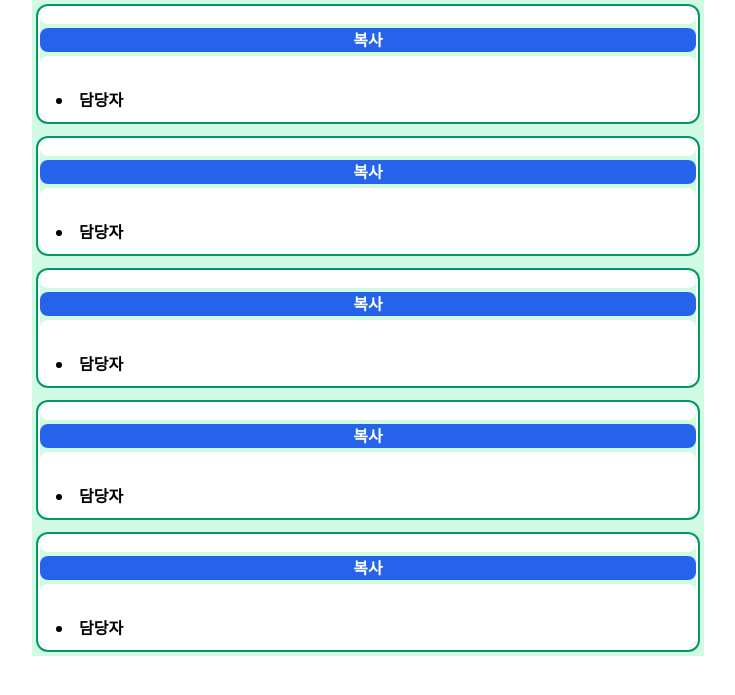
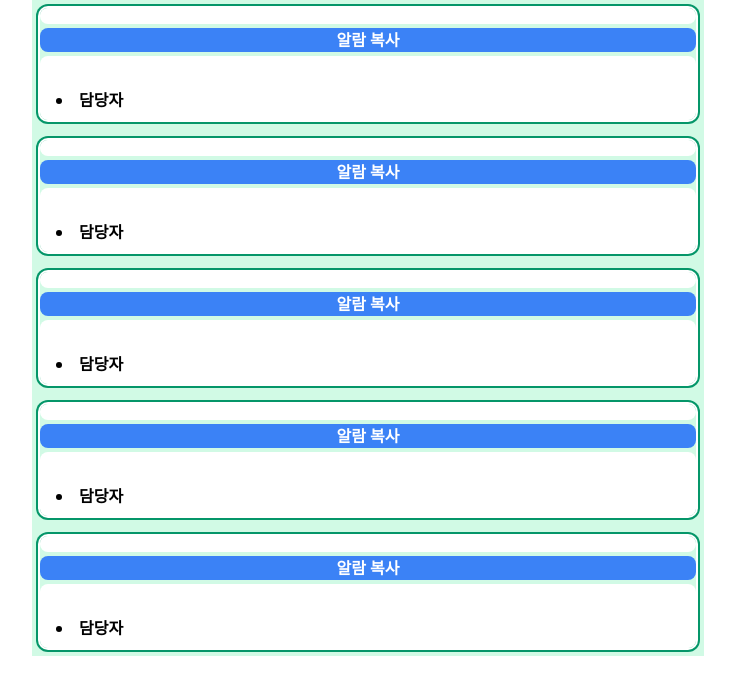
Before and after one commit to sq1533/acUpgrade, a FastAPI app: page /home in a window 1280 px wide. Shown: the top 695 px of the page, without its empty margins (272-1007 px from the left). Run offline with FastAPI, Linux system fonts and the light colour scheme; data that the repository does not hold is empty; some libraries are stand-ins or nearby versions.

Commit message:
feat : style 수정_1일차

```diff
--- a/templates/home.html
+++ b/templates/home.html
@@ -10,7 +10,7 @@
     <div class="flex flex-col bg-green-100 space-y-5 mx-auto max-w-2xl py-2 px-2 font-sans leading-normal">
         <div class="rounded-lg ring-2 ring-offset-2 ring-green-600 space-y-1">
             <div class="rounded-lg py-2 px-4 bg-white" id="alarm1" hx-get="/alarm_1" hx-trigger="load, every 2s"></div>
-            <button class="rounded-lg w-full bg-blue-600 font-bold text-white" onclick="copyText('alarm1')">복사</button>
+            <button class="rounded-lg w-full bg-blue-500 font-bold text-white" onclick="copyText('alarm1')">알람 복사</button>
             <div class="box-border rounded-lg py-2 px-4 bg-white">
                 <div hx-get="/alarm_1_info" hx-trigger="load, every 2s"></div><br>
                 <li class="font-bold">담당자</li>
@@ -19,7 +19,7 @@
         </div>
         <div class="rounded-lg ring-2 ring-offset-2 ring-green-600 space-y-1">
             <div class="rounded-lg py-2 px-4 bg-white" id="alarm2" hx-get="/alarm_2" hx-trigger="load, every 2s"></div>
-            <button class="rounded-lg w-full bg-blue-600 font-bold text-white" onclick="copyText('alarm2')">복사</button>
+            <button class="rounded-lg w-full bg-blue-500 font-bold text-white" onclick="copyText('alarm2')">알람 복사</button>
             <div class="box-border rounded-lg py-2 px-4 bg-white">
                 <div hx-get="/alarm_2_info" hx-trigger="load, every 2s"></div><br>
                 <li class="font-bold">담당자</li>
@@ -28,7 +28,7 @@
         </div>
         <div class="rounded-lg ring-2 ring-offset-2 ring-green-600 space-y-1">
             <div class="rounded-lg py-2 px-4 bg-white" id="alarm3" hx-get="/alarm_3" hx-trigger="load, every 2s"></div>
-            <button class="rounded-lg w-full bg-blue-600 font-bold text-white" onclick="copyText('alarm3')">복사</button>
+            <button class="rounded-lg w-full bg-blue-500 font-bold text-white" onclick="copyText('alarm3')">알람 복사</button>
             <div class="box-border rounded-lg py-2 px-4 bg-white">
                 <div hx-get="/alarm_3_info" hx-trigger="load, every 2s"></div><br>
                 <li class="font-bold">담당자</li>
@@ -37,7 +37,7 @@
         </div>
         <div class="rounded-lg ring-2 ring-offset-2 ring-green-600 space-y-1">
             <div class="rounded-lg py-2 px-4 bg-white" id="alarm4" hx-get="/alarm_4" hx-trigger="load, every 2s"></div>
-            <button class="rounded-lg w-full bg-blue-600 font-bold text-white" onclick="copyText('alarm4')">복사</button>
+            <button class="rounded-lg w-full bg-blue-500 font-bold text-white" onclick="copyText('alarm4')">알람 복사</button>
             <div class="box-border rounded-lg py-2 px-4 bg-white">
                 <div hx-get="/alarm_4_info" hx-trigger="load, every 2s"></div><br>
                 <li class="font-bold">담당자</li>
@@ -46,7 +46,7 @@
         </div>
         <div class="rounded-lg ring-2 ring-offset-2 ring-green-600 space-y-1">
             <div class="rounded-lg py-2 px-4 bg-white" id="alarm5" hx-get="/alarm_5" hx-trigger="load, every 2s"></div>
-            <button class="rounded-lg w-full bg-blue-600 font-bold text-white" onclick="copyText('alarm5')">복사</button>
+            <button class="rounded-lg w-full bg-blue-500 font-bold text-white" onclick="copyText('alarm5')">알람 복사</button>
             <div class="box-border rounded-lg py-2 px-4 bg-white">
                 <div hx-get="/alarm_5_info" hx-trigger="load, every 2s"></div><br>
                 <li class="font-bold">담당자</li>
```
